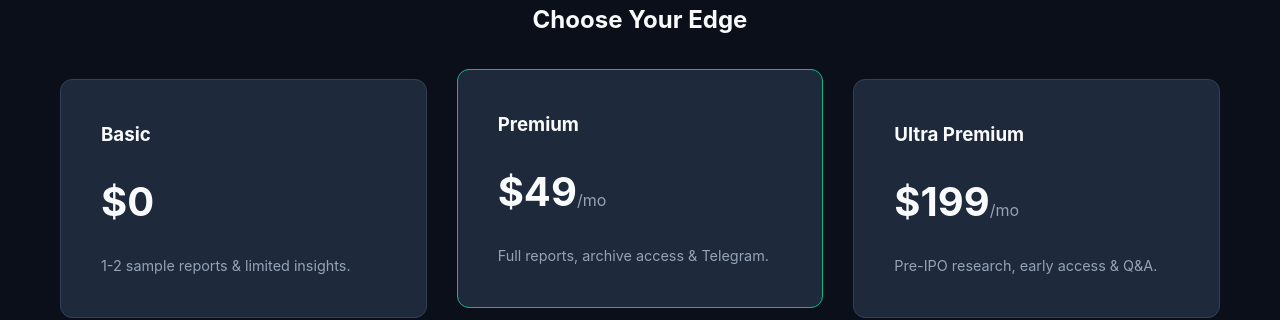
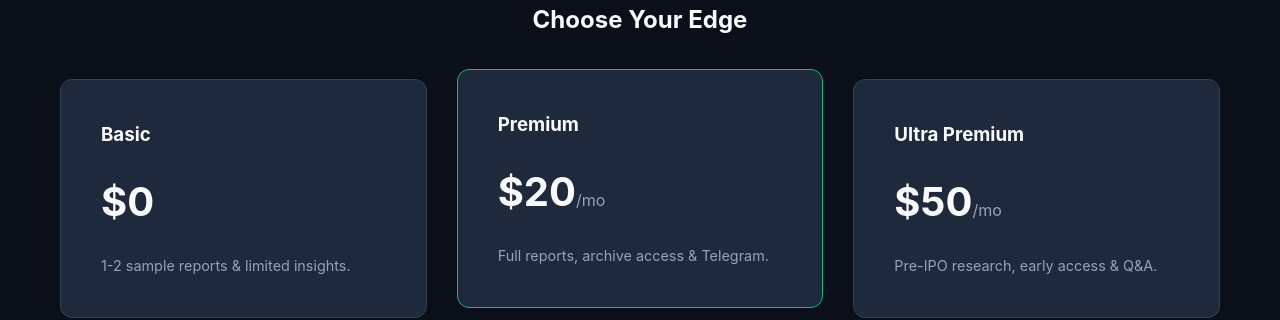
Before and after one commit to vertexalpharesearch-ops/vertex-alpha-research, a plain HTML site: page index.html in a window 1280 px wide. Shown: the part 1675-1995 px from the top of the page. Drawn offline with Linux system fonts and the light colour scheme.

Commit message:
Update index.html

```diff
--- a/index.html
+++ b/index.html
@@ -101,12 +101,12 @@
                 </div>
                 <div class="price-card featured">
                     <h3>Premium</h3>
-                    <div class="price">$49<span>/mo</span></div>
+                    <div class="price">$20<span>/mo</span></div>
                     <p style="color: var(--text-muted); font-size: 0.9rem;">Full reports, archive access & Telegram.</p>
                 </div>
                 <div class="price-card">
                     <h3>Ultra Premium</h3>
-                    <div class="price">$199<span>/mo</span></div>
+                    <div class="price">$50<span>/mo</span></div>
                     <p style="color: var(--text-muted); font-size: 0.9rem;">Pre-IPO research, early access & Q&A.</p>
                 </div>
             </div>
```
